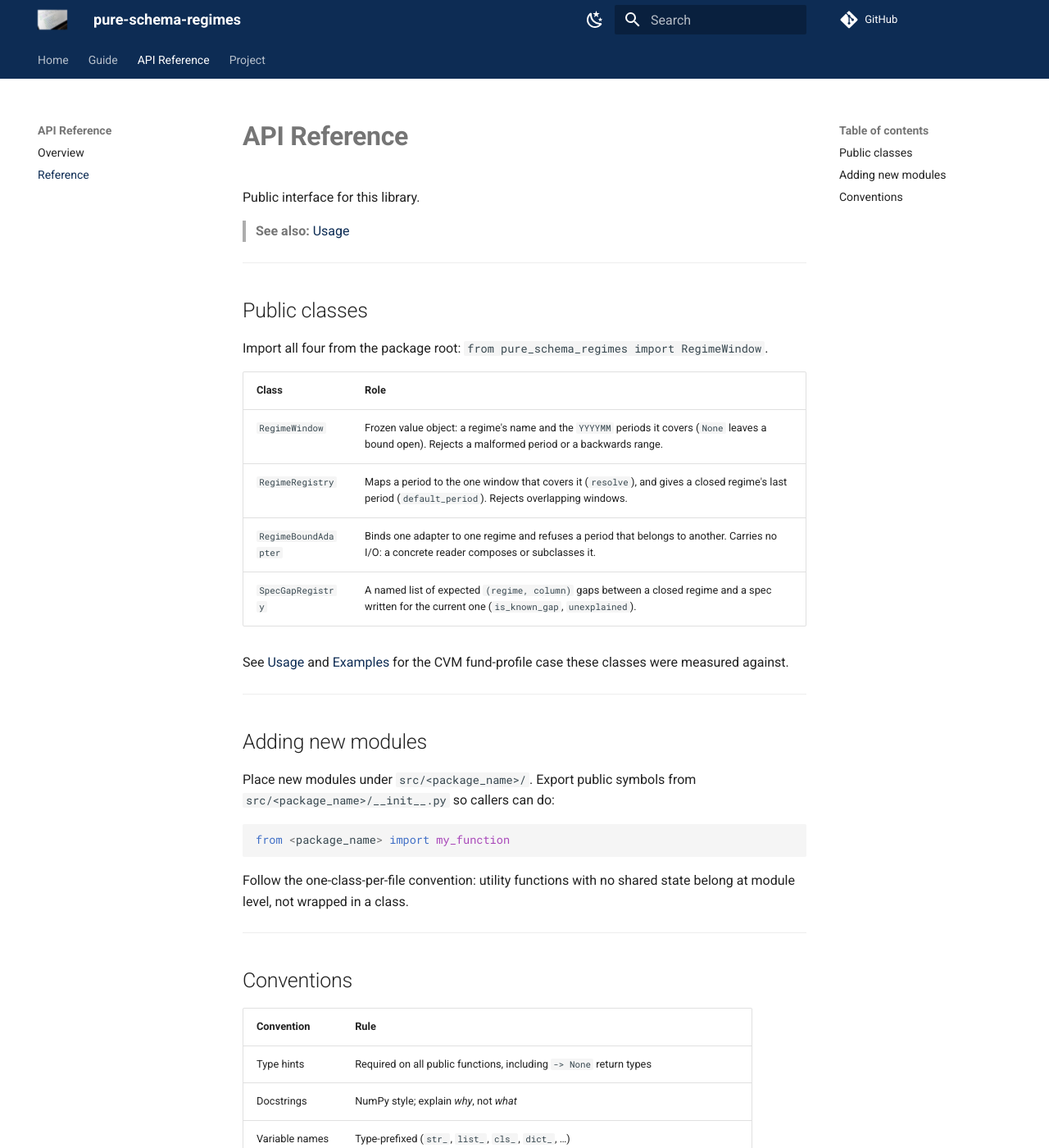
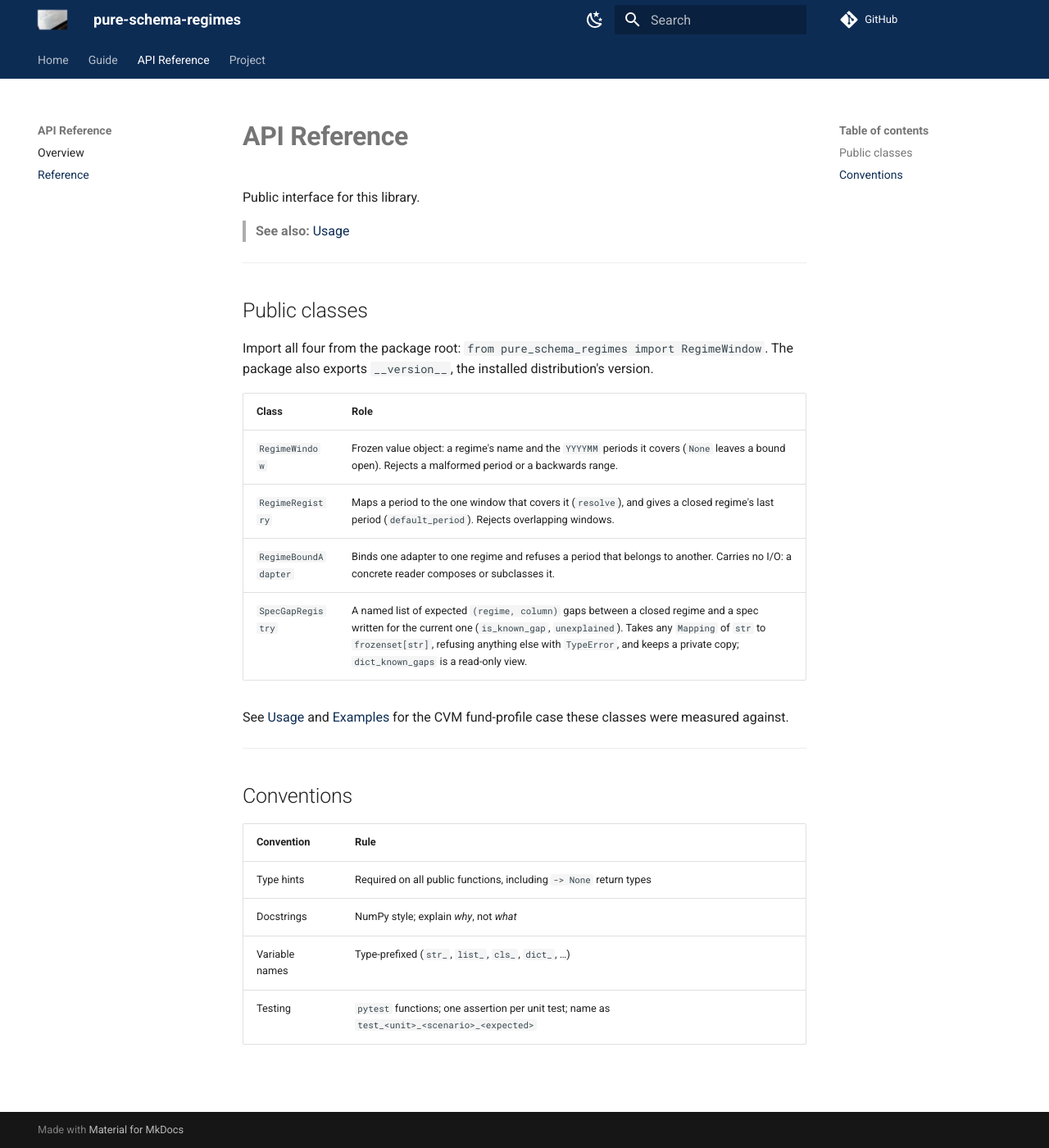
Before and after one commit to guilhermegor/pure-schema-regimes, an MkDocs documentation site: the page built from docs/api/reference.md, in a window 1280 px wide and 1400 px high. Shown: the whole window at 82% size. Built offline with MkDocs 1.6.1 and Material for MkDocs 9.7.7, drawn with Linux system fonts in a browser that asks for light colours; comment, search, counter and statistics services are not loaded; the version menu is left out; some of the changed text lies outside the part shown.

Commit message:
docs: re-measure the public docs and state the 1.x API guarantee
- README: add __version__ to the Public API list, state the 1.x
  guarantee, drop the stale first-release note (0.1.0 is on PyPI).
- docs/index.md: replace the scaffold tagline with the real one.
- docs/faq.md: install the real distribution name.
- docs/api/reference.md: drop the scaffold 'Adding new modules'
  boilerplate, document __version__ and SpecGapRegistry's input
  contract, and name pytest (not unittest) as the test runner.

Refs #1

````diff
--- a/docs/api/reference.md
+++ b/docs/api/reference.md
@@ -8,29 +8,18 @@ Public interface for this library.
 
 ## Public classes
 
-Import all four from the package root: `from pure_schema_regimes import RegimeWindow`.
+Import all four from the package root: `from pure_schema_regimes import RegimeWindow`. The
+package also exports `__version__`, the installed distribution's version.
 
 | Class | Role |
 |-------|------|
 | `RegimeWindow` | Frozen value object: a regime's name and the `YYYYMM` periods it covers (`None` leaves a bound open). Rejects a malformed period or a backwards range. |
 | `RegimeRegistry` | Maps a period to the one window that covers it (`resolve`), and gives a closed regime's last period (`default_period`). Rejects overlapping windows. |
 | `RegimeBoundAdapter` | Binds one adapter to one regime and refuses a period that belongs to another. Carries no I/O: a concrete reader composes or subclasses it. |
-| `SpecGapRegistry` | A named list of expected `(regime, column)` gaps between a closed regime and a spec written for the current one (`is_known_gap`, `unexplained`). |
+| `SpecGapRegistry` | A named list of expected `(regime, column)` gaps between a closed regime and a spec written for the current one (`is_known_gap`, `unexplained`). Takes any `Mapping` of `str` to `frozenset[str]`, refusing anything else with `TypeError`, and keeps a private copy; `dict_known_gaps` is a read-only view. |
 
 See [Usage](../usage.md) and [Examples](../examples.md) for the CVM fund-profile case these
 classes were measured against.
-
----
-
-## Adding new modules
-
-Place new modules under `src/<package_name>/`. Export public symbols from `src/<package_name>/__init__.py` so callers can do:
-
-```python
-from <package_name> import my_function
-```
-
-Follow the one-class-per-file convention: utility functions with no shared state belong at module level, not wrapped in a class.
 
 ---
 
@@ -41,4 +30,4 @@ Follow the one-class-per-file convention: utility functions with no shared state
 | Type hints | Required on all public functions, including `-> None` return types |
 | Docstrings | NumPy style; explain *why*, not *what* |
 | Variable names | Type-prefixed (`str_`, `list_`, `cls_`, `dict_`, …) |
-| Testing | `unittest`; one assertion per test; name as `test_<unit>_<scenario>_<expected>` |
+| Testing | `pytest` functions; one assertion per unit test; name as `test_<unit>_<scenario>_<expected>` |
````
Also changed, not shown: README.md (+8 -3 lines), docs/faq.md (+2 -2 lines), docs/index.md (+2 -1 lines).
